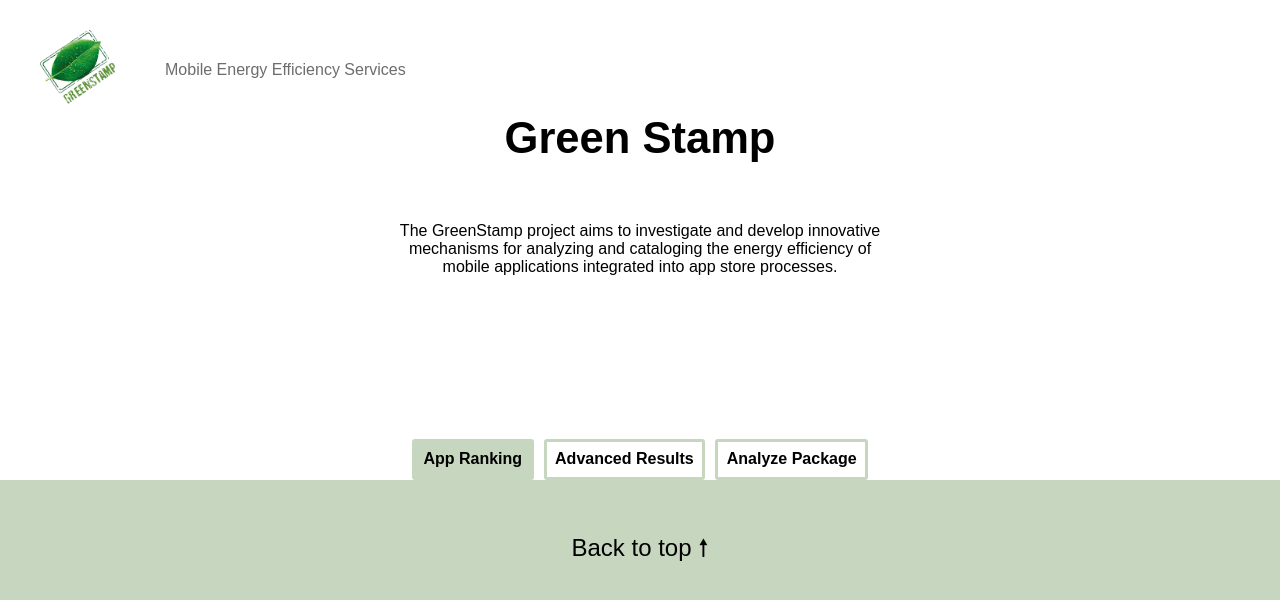
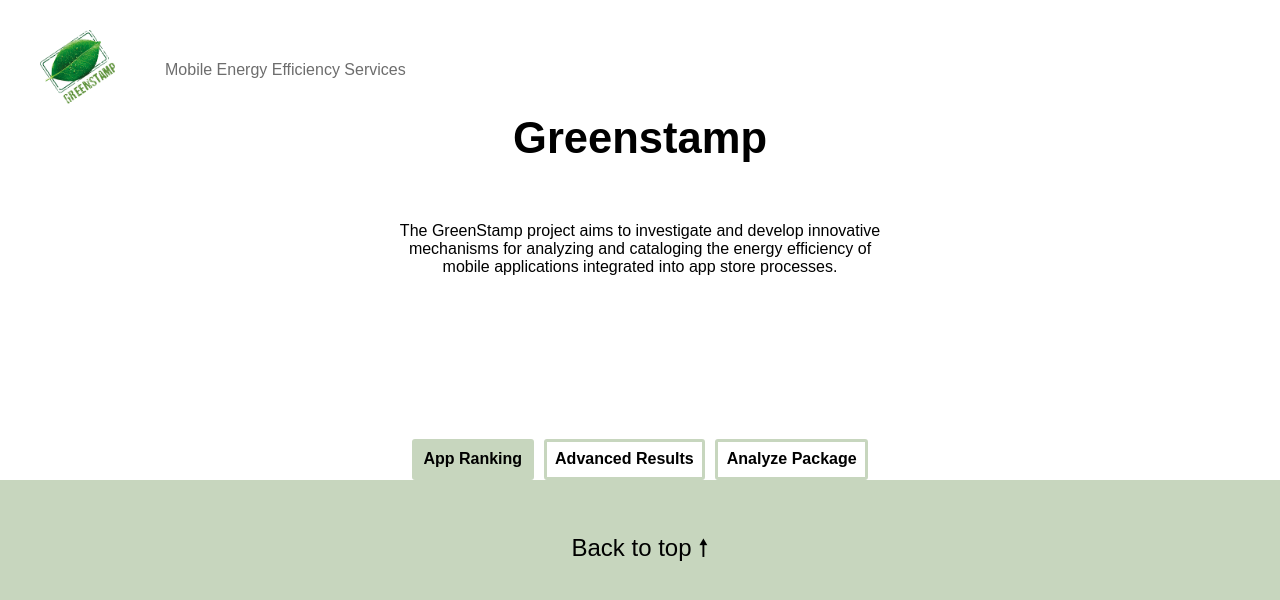
Before and after one commit to caixa-magica-software/greenstamp-web, a React (Create React App) app: page / in a window 1280 px wide. Shown: the top 600 px of the page. Built offline with nearby package versions, Linux system fonts and the light colour scheme; no server answers.

Commit message:
Fixed header typo

```diff
--- a/src/components/HomePageContent.js
+++ b/src/components/HomePageContent.js
@@ -56,7 +56,7 @@ const HomePageContent = () => {
           alt="Greenstamp Logo"
         />
         <p className={classes.logoHeader}>Mobile Energy Efficiency Services</p>
-        <p className={classes.pageHeader}>Green Stamp</p>
+        <p className={classes.pageHeader}>Greenstamp</p>
         <p className={classes.info1}>
           The GreenStamp project aims to investigate and develop innovative
           mechanisms for analyzing and cataloging the energy efficiency of
```
